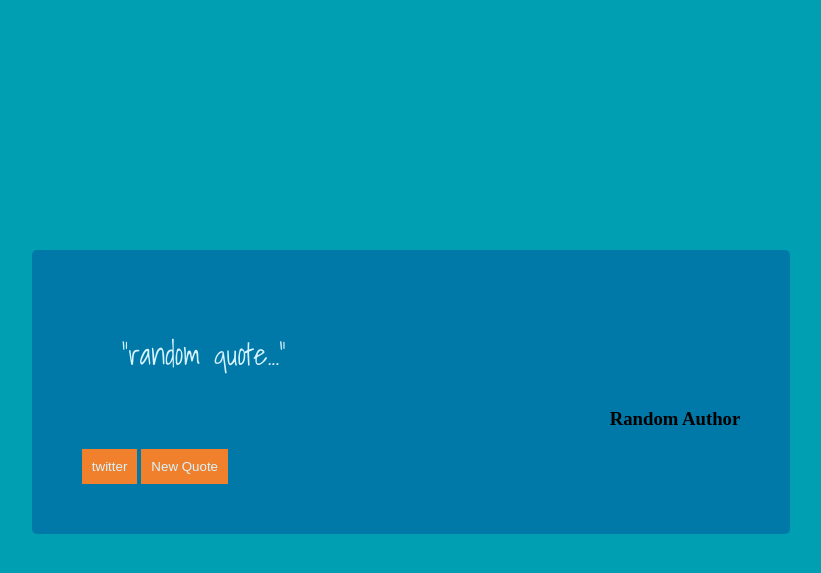
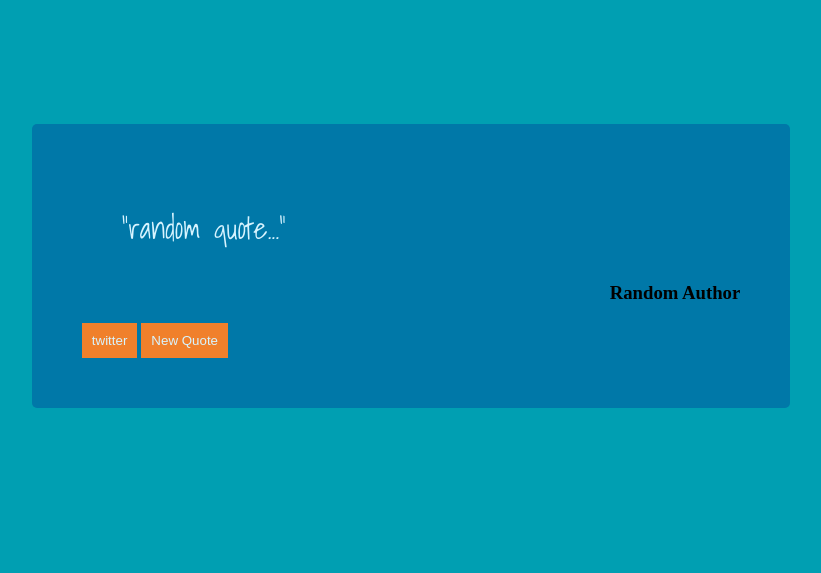
Before and after one commit to Evelinabrink/Random-Quote-Machine, a website: page index.html in a window 1280 px wide. Shown: the part 111-684 px from the top of the page, without its empty margins (229-1050 px from the left). Drawn offline with Linux system fonts and the light colour scheme.

Commit message:
fixed margin of container

```diff
--- a/ideas.txt
+++ b/ideas.txt
@@ -1,6 +1,4 @@
-- quotes api
 - add twitter icon
 
 
 // JAVASCRIPT
-- if out of quotes, reshuffle
--- a/style.css
+++ b/style.css
@@ -5,7 +5,9 @@ body {
 
 .container {
     background-color:#0078a8;
-    margin: 20%;
+    margin-left: 20%;
+    margin-right: 20%;
+    margin-top: 10%;
     border-radius: 5px;
     padding: 50px;
 }
```
